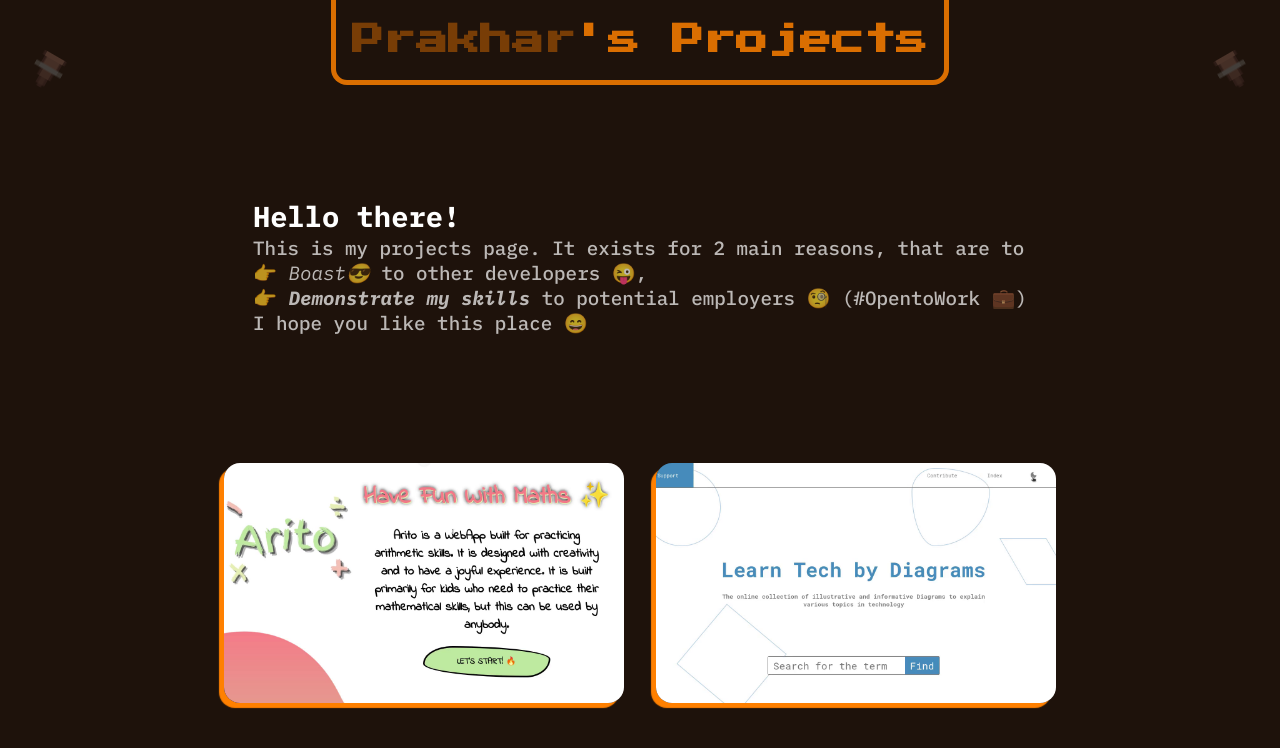
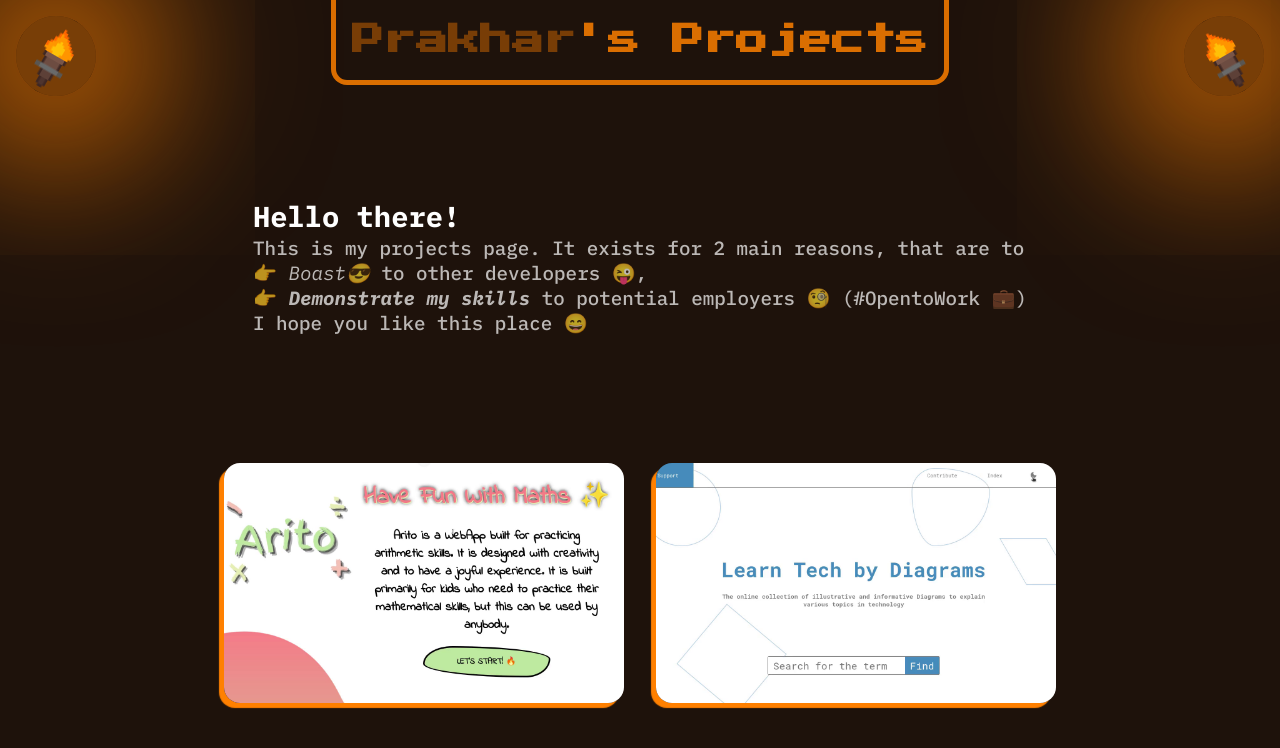
Before and after one commit to prakhartiwari0/projects2show, a plain HTML site: page index.html in a window 1280 px wide. Drawn offline with nearby package versions, Linux system fonts and the light colour scheme.

Commit message:
Make the Torches lit by default

```diff
--- a/index.html
+++ b/index.html
@@ -14,12 +14,12 @@
 
 
         <div class="torch_div left_top">
-            <img src="assets/torch.png" alt="torch" class="lights blank_torch">
+            <img src="assets/fire.gif" alt="torch" class="lights lighted_torch">
 
         </div>
 
         <div class="torch_div right_top">
-            <img src="assets/torch.png" alt="torch" class="lights blank_torch">
+            <img src="assets/fire.gif" alt="torch" class="lights lighted_torch">
         </div>
 
 
```
